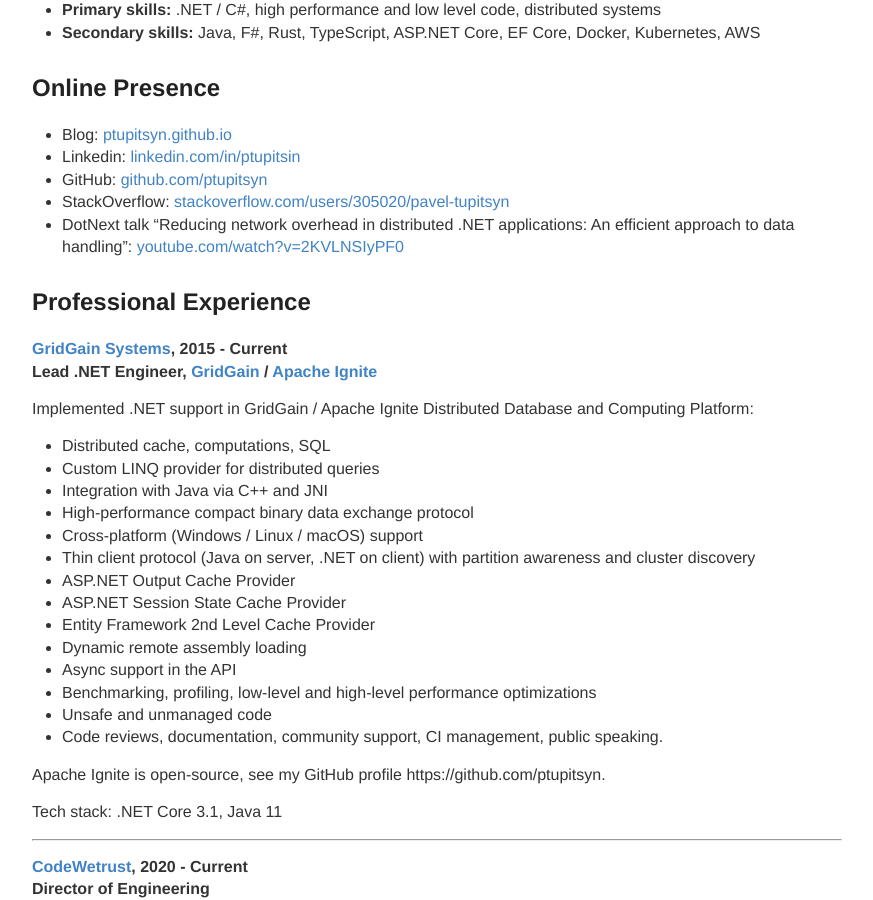
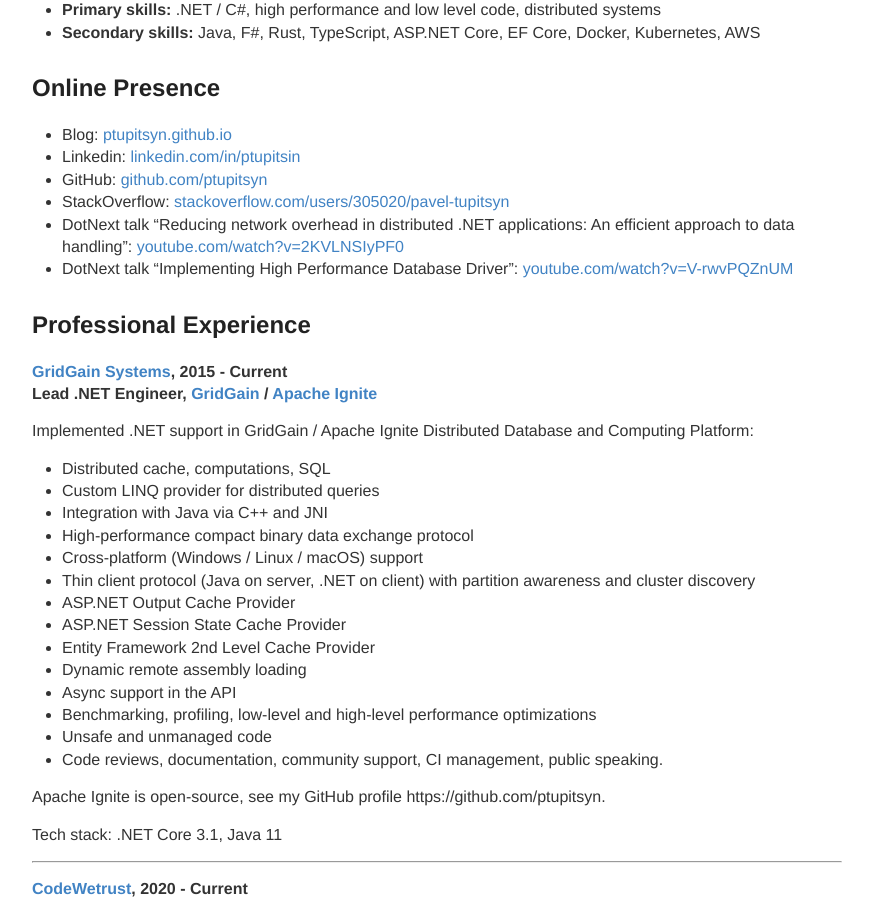
Before and after one commit to ptupitsyn/ptupitsyn.github.io, a Jekyll site: the page built from ptupitsyn_resume.md, in a window 1280 px wide and 900 px high, scrolled down 346 px. Shown: the whole window, without its empty margins (203-1076 px from the left). Built offline with Jekyll 4.4.1, drawn with Linux system fonts in a browser that asks for light colours.

Commit message:
Add DotNext talk to resume

```diff
--- a/ptupitsyn_resume.md
+++ b/ptupitsyn_resume.md
@@ -17,6 +17,7 @@
 * GitHub: [github.com/ptupitsyn](https://github.com/ptupitsyn)
 * StackOverflow: [stackoverflow.com/users/305020/pavel-tupitsyn](https://stackoverflow.com/users/305020/pavel-tupitsyn)
 * DotNext talk "Reducing network overhead in distributed .NET applications: An efficient approach to data handling": [youtube.com/watch?v=2KVLNSIyPF0](https://www.youtube.com/watch?v=2KVLNSIyPF0)
+* DotNext talk "Implementing High Performance Database Driver": [youtube.com/watch?v=V-rwvPQZnUM](https://www.youtube.com/watch?v=V-rwvPQZnUM)
 
 ## Professional Experience
 
```
